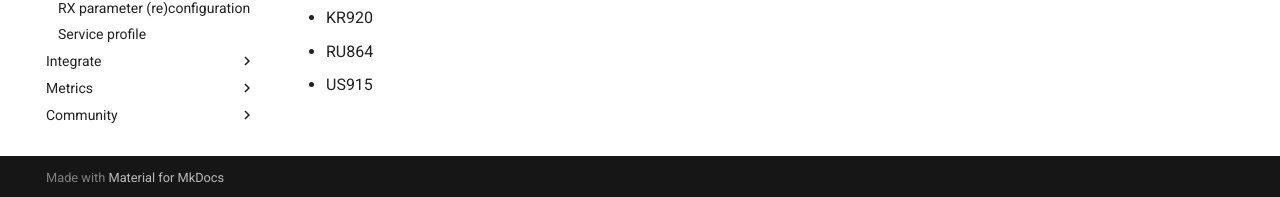
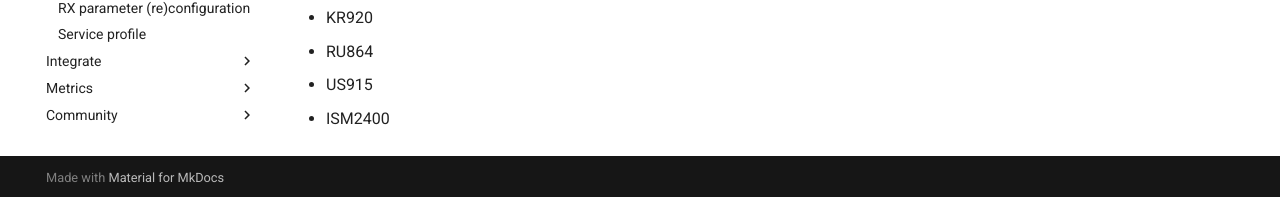
Before and after one commit to brocaar/chirpstack-docs, an MkDocs documentation site: the page built from docs/network-server/features/regions.md, in a window 1280 px wide and 925 px high. Shown: the part 725-922 px from the top of the window. Built offline with MkDocs 1.6.1 and Material for MkDocs 9.7.7, drawn with Linux system fonts in a browser that asks for light colours.

Commit message:
Add missing ISM2400 region.

```diff
--- a/docs/network-server/features/regions.md
+++ b/docs/network-server/features/regions.md
@@ -24,3 +24,4 @@ These regions are:
 * KR920
 * RU864
 * US915
+* ISM2400
```
